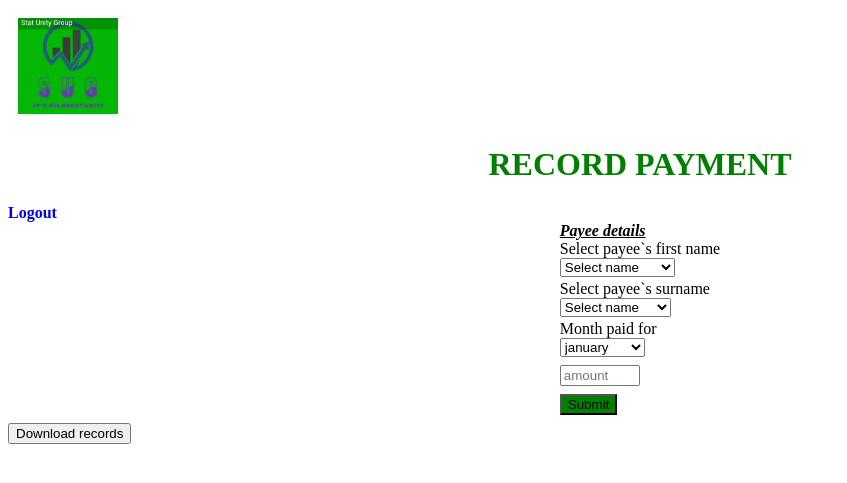
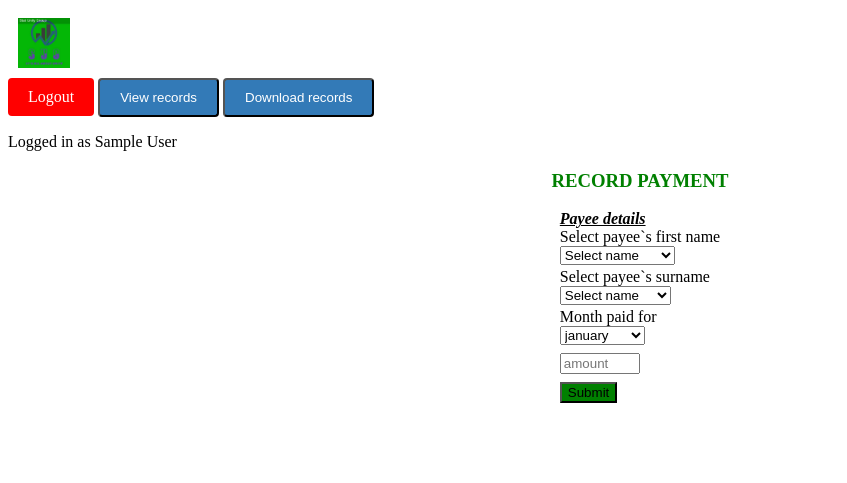
Before and after one commit to senkasimicheal/sug, a Flask app: template templates/make records.html in a window 1280 px wide. Shown: the top 483 px of the page, without its empty margins (0-847 px from the left). Run offline with Flask 3, Linux system fonts and the light colour scheme; the visitor is signed in with stand-in values (Sample User, id 1); the template is opened without the code that fills it: most values are stand-ins (such as "Sample title", 1, 10 or a date in 2020).

Commit message:
improved table views and added buttons, also added memers records popuo

```diff
--- a/app.py
+++ b/app.py
@@ -100,8 +100,9 @@ def login():
 
             df = pd.DataFrame(capitalized_documents)
             df_filled = df.fillna(0)
+            df_filled = df_filled.apply(pd.to_numeric, errors='ignore', downcast='integer')
             your_record = df_filled[(df_filled.iloc[:, 0] == f_name.capitalize()) & (df_filled.iloc[:, 1] == s_name.capitalize())]
-            table_html = your_record.to_html(classes="table")
+            table_html = your_record.to_html(index=False)
             session.permanent = False
             session['userID'] = userID
             return render_template("your_record.html",table_html=table_html)
@@ -130,6 +131,8 @@ def record_payment_login():
         if bcrypt.checkpw(password, stored_password):
             session.permanent = False
             session['userIDadmin'] = userIDadmin
+            records = view_member_record()
+            session['records'] = records
             return redirect('/record_payment')
         else:
             flash('Wrong Password')
@@ -208,5 +211,37 @@ def download_csv():
 
     return response
 
+def view_member_record():
+    documents = list(db.records.find({}, {'_id': 0, 'fname': 1, 'sname': 1, 'january': 1, 'february': 1,
+                                        'march': 1, 'april': 1, 'may': 1, 'june': 1, 'july': 1, 'august': 1,
+                                        'september': 1, 'october': 1, 'november': 1, 'december': 1}))
+    if len(documents) > 0:
+        ordered_documents = []
+        for document in documents:
+            ordered_document = {}
+            sorted_keys = sorted(document.keys(), key=lambda k: desired_order.index(k) if k in desired_order else float('inf'))
+            for key in sorted_keys:
+                ordered_document[key] = document[key]
+            ordered_documents.append(ordered_document)
+
+        capitalized_documents = []
+        for document in ordered_documents:
+            capitalized_document = {}
+            for key, value in document.items():
+                if isinstance(value, str):
+                    capitalized_document[key.capitalize()] = value.capitalize()
+                else:
+                    capitalized_document[key.capitalize()] = value
+            capitalized_documents.append(capitalized_document)
+
+        df = pd.DataFrame(capitalized_documents)
+        df = df.fillna(0)
+        df = df.apply(pd.to_numeric, errors='ignore', downcast='integer')
+        records = df.to_html(index=False)
+
+        return records
+    else:
+        return None
+
 if __name__ == '__main__':
     app.run()
--- a/static/styles.css
+++ b/static/styles.css
@@ -16,6 +16,10 @@
     justify-content: center;
     flex-wrap: wrap;
     display: flex;
+}
+
+.logo img {
+    height: 50px;
 }
 
 .alert-danger {
@@ -87,11 +91,6 @@ input {
     margin-bottom: 3px;
 }
 
-.logout {
-    text-decoration: none;
-    font-weight: bold;
-}
-
 .sug_records {
     color: green;
     text-align: center;
@@ -131,7 +130,72 @@ input {
     display: none;
 }
 
+.popup-records {
+    top: 50%;
+    left: 50%;
+    background-color: rgba(255, 255, 255, 0.8);
+    display: none;
+}
+
+.popup-content-records {
+    background-color: #f5f5f5;
+    border-radius: 5px;
+    padding: 20px;
+    box-shadow: 0 0 10px rgba(0, 0, 0, 0.2);
+    display: flex;
+}
+
+.table-section-records {
+    flex: 1;
+    background-color: #fff;
+    border-radius: 5px;
+    padding: 10px;
+    max-height: 600px;
+    /* Set a maximum height for the table section */
+    overflow: auto;
+    /* Enable vertical scrolling */
+}
+
+.table-section-records table {
+    width: 100%;
+    border-collapse: collapse;
+}
+
+.table-section-records th,
+.table-section-records td {
+    padding: 8px;
+    text-align: left;
+    border-bottom: 1px solid #ddd;
+}
+
+.table-section-records td.right-align {
+    text-align: right;
+}
+
+.button-records {
+    display: inline-block;
+    padding: 10px 20px;
+    background-color: #337ab7;
+    color: #fff;
+    text-decoration: none;
+    border-radius: 4px;
+    transition: background-color 0.3s ease;
+}
+
+.button-records:hover {
+    background-color: #286090;
+}
+
 .logout {
+    display: inline-block;
+    padding: 10px 20px;
+    background-color: red;
+    color: #fff;
     text-decoration: none;
-    font-weight: bold;
+    border-radius: 4px;
+    transition: background-color 0.3s ease;
 }
+
+.logout:hover {
+    background-color: rgb(0, 85, 255);
+}
--- a/templates/make records.html
+++ b/templates/make records.html
@@ -10,17 +10,18 @@
 </head>
 
 <body>
-    <div>
-        <img src="/static/cover.jpg" class="logo">
+
+    <header>
+        <div class="logo">
+            <img src="/static/cover.jpg" alt="Logo">
         </div>
-    <div>
-        <h1 class="name">RECORD PAYMENT</h1>
-        <div>
         <nav>
             <a class="logout" href="{{url_for('logoutAdmin')}}">Logout</a>
+            <button id="view-records-button" class="button-records">View records</button>
+            <button class="button-records" onclick="downloadCSV()">Download records</button>
+            <p id="login-status">Logged in as {{session['name']}}</p>
         </nav>
-        </div>
-    </div>
+
         {% with messages = get_flashed_messages() %} {% if messages %} {% for message in messages %}
         <div id="alert" class="alert-danger">{{ message }}</div>
         {% endfor %} {% endif %} {% endwith %}
@@ -29,15 +30,30 @@
             function hideAlert() {
                 setTimeout(function() {
                     document.getElementById("alert").style.display = "none";
-            }, 5000);
+                }, 6000);
             }
             window.onload = hideAlert;
+        </script>
+    </header>
 
-        function convertToLowercase(inputId) {
-            var input = document.getElementById(inputId);
-            input.value = input.value.toLowerCase();
-        }
-    </script>
+    <div id="popup_records" class="popup-records">
+        <div class="popup-content-records">
+            <div class="table-section-records">
+                <div>
+                    <h3>Performance for {{name}}</h3>
+                    {% if 'records' in session %} {{ session['records']|safe }} {% else %}
+                    <p>No records available.</p>
+                    {% endif %}
+                </div>
+
+            </div>
+        </div>
+    </div>
+
+    <div>
+        <h3 class="name">RECORD PAYMENT</h3>
+    </div>
+
     <div class="login">
         <form action="{{url_for('payment')}}" method="POST">
             <label style="text-decoration: underline; font-weight: bold; font-style: italic;">Payee details</label><br>
@@ -75,15 +91,39 @@
         </form>
     </div>
 
-    <div>
-        <button onclick="downloadCSV()">Download records</button>
+    <script>
+        let formVisible = false;
+        document.getElementById('view-records-button').addEventListener('click', function() {
+            if (formVisible) {
+                document.querySelector('.popup-records').style.display = 'none';
+                document.getElementById('view-records-button').textContent = 'View Records';
+                formVisible = false;
+            } else {
+                document.querySelector('.popup-records').style.display = 'block';
+                document.getElementById('view-records-button').textContent = 'Hide Records';
+                formVisible = true;
+            }
+        });
 
-        <script>
         function downloadCSV() {
             window.location.href = "/download_csv";
         }
     </script>
-    </div>
+
+    <script type="text/javascript">
+        function hideAlert() {
+            setTimeout(function() {
+                document.getElementById("alert").style.display = "none";
+            }, 5000);
+        }
+        window.onload = hideAlert;
+
+        function convertToLowercase(inputId) {
+            var input = document.getElementById(inputId);
+            input.value = input.value.toLowerCase();
+        }
+    </script>
+
 </body>
 
 </html>
--- a/templates/your_record.html
+++ b/templates/your_record.html
@@ -15,12 +15,11 @@
             <a class="logout" href="{{url_for('logout')}}">Logout</a>
         </nav>
     </div>
-    <h1 class="sug_records">SUG RECORDS</h1>
+    <h3 class="sug_records">SUG RECORDS</h3>
     {% with messages = get_flashed_messages() %} {% if messages %} {% for message in messages %}
     <div id="alert" class="alert-danger">{{ message }}</div>
     {% endfor %} {% endif %} {% endwith %}
-    <div>
-
+    <div class="table-section-records">
         <h3 class="sug_records1">View your records 2023</h3>
         {{table_html|safe}}
     </div>
```
Lines whose indentation alone changed are shown as unchanged.
